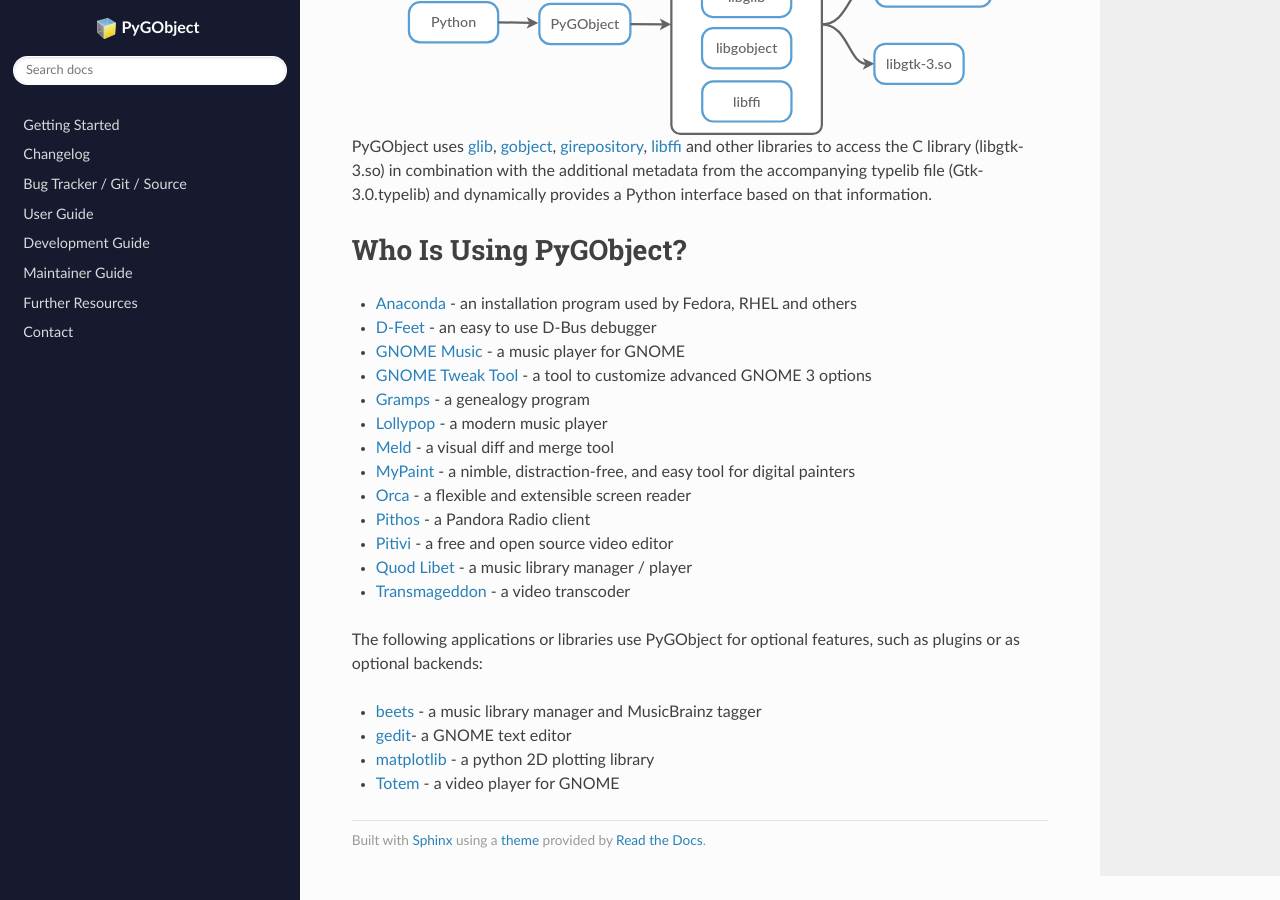
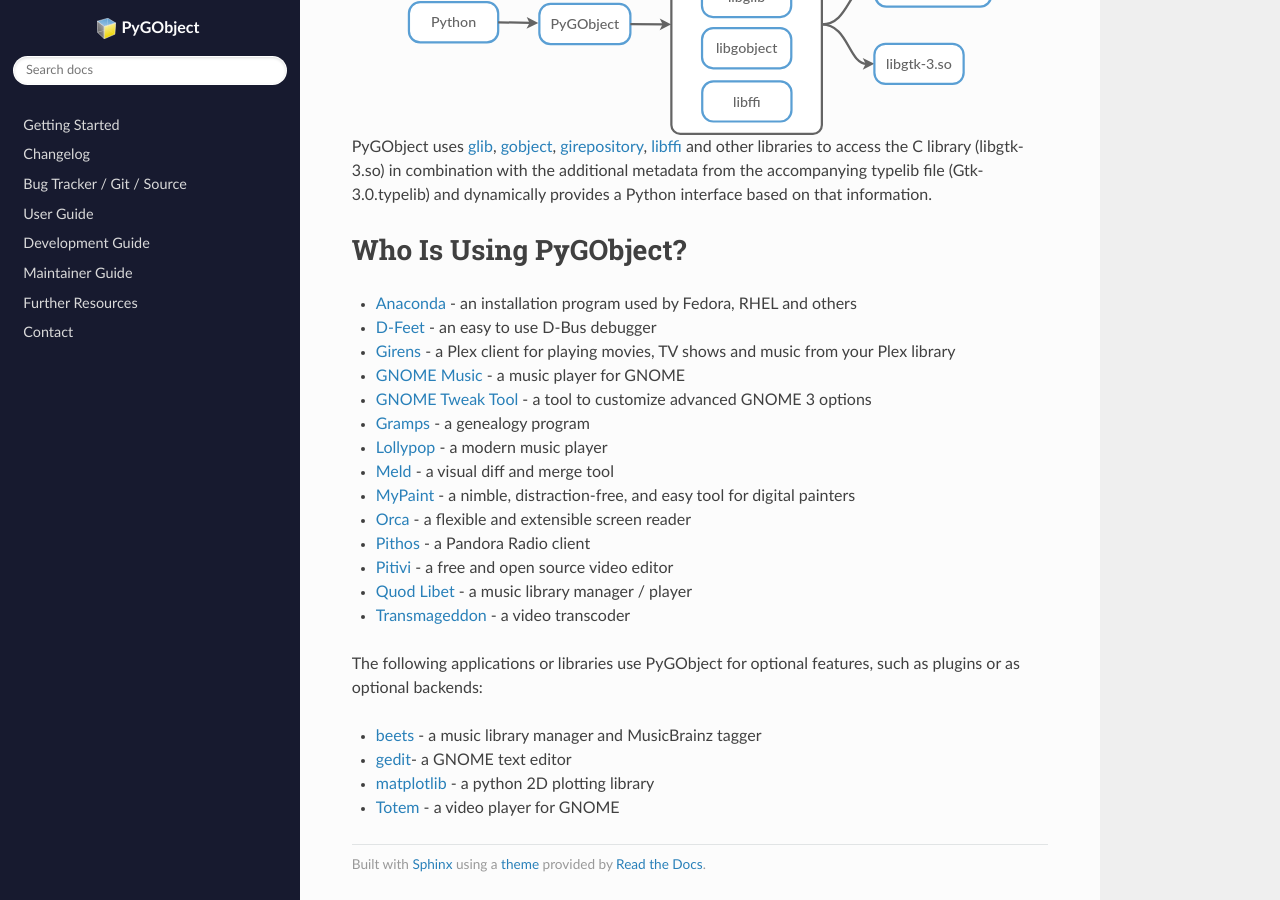
Before and after one commit to GNOME/pygobject, a Sphinx documentation site: the page built from docs/index.rst, in a window 1280 px wide and 900 px high, scrolled down 774 px. Built offline with Sphinx 7.4.7 and the Read the Docs theme 2.0.0, drawn with Linux system fonts in a browser that asks for light colours; some web fonts are replaced; pages that are not in the unit, such as notebooks, are missing from menus.

Commit message:
Add Girens by 'Who Is Using PyGObject'

```diff
--- a/docs/index.rst
+++ b/docs/index.rst
@@ -69,6 +69,7 @@
 
 * `Anaconda <https://fedoraproject.org/wiki/Anaconda>`__ - an installation program used by Fedora, RHEL and others
 * `D-Feet <https://wiki.gnome.org/action/show/Apps/DFeet>`__ - an easy to use D-Bus debugger
+* `Girens <https://gitlab.gnome.org/tijder/girens>`__ - a Plex client for playing movies, TV shows and music from your Plex library
 * `GNOME Music <https://wiki.gnome.org/Apps/Music>`__ - a music player for GNOME
 * `GNOME Tweak Tool <https://wiki.gnome.org/action/show/Apps/GnomeTweakTool>`__ - a tool to customize advanced GNOME 3 options
 * `Gramps <https://gramps-project.org/>`__ - a genealogy program
```
